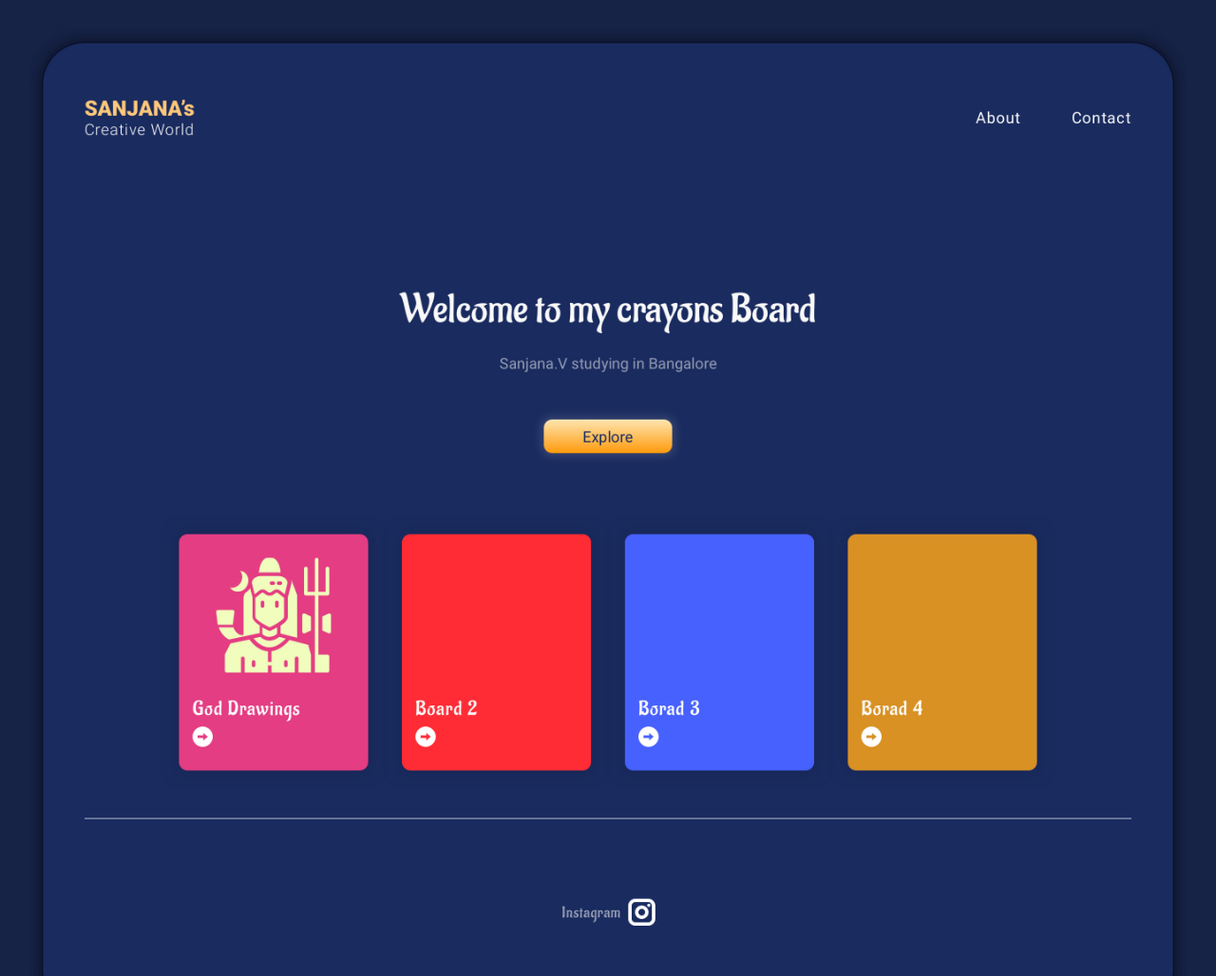
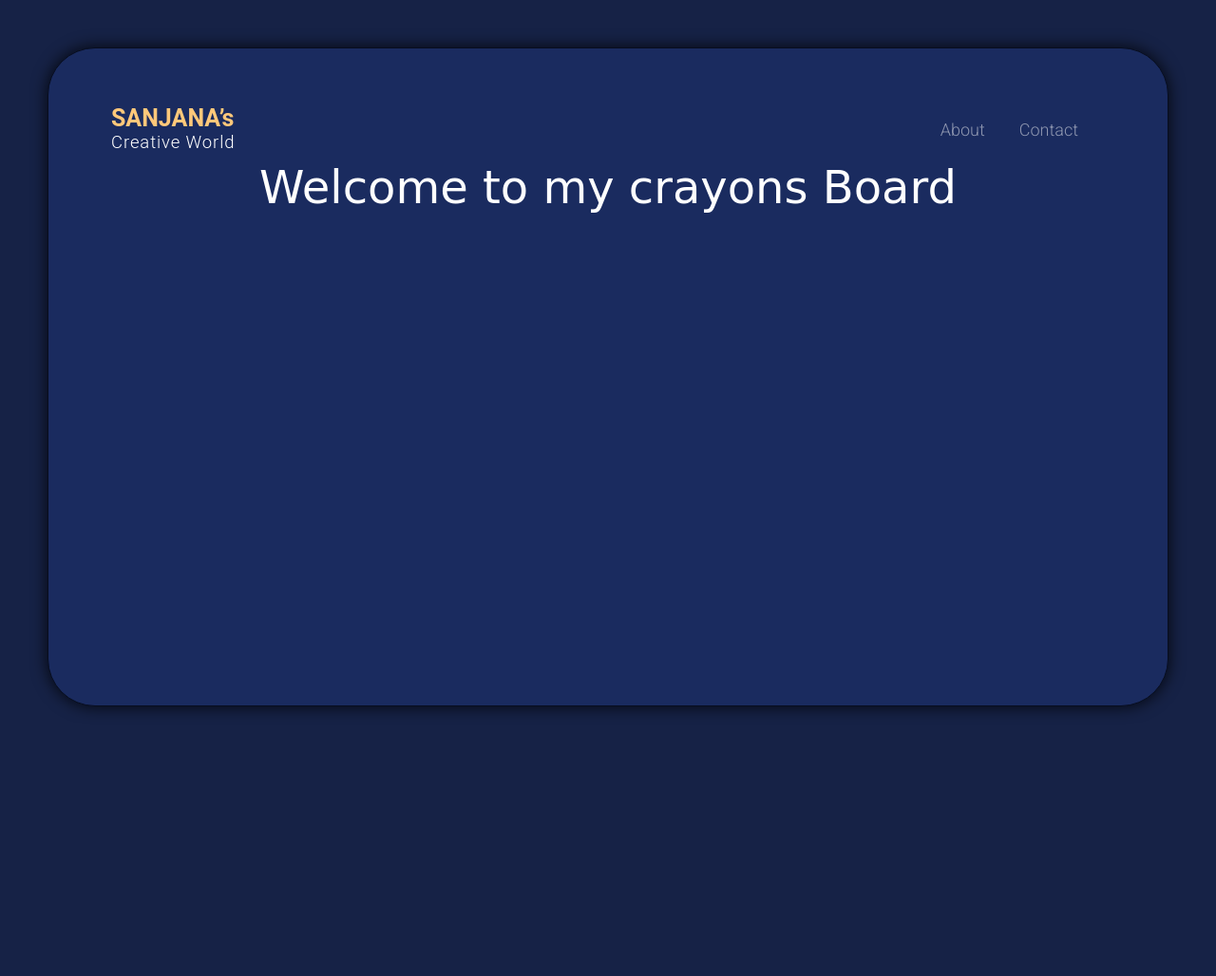
Before and after one commit to sanjuscreative/sanjanascreative.github.io, a plain HTML site: page index.html in a window 1280 px wide. Shown: the top 1028 px of the page at 95% size. After the commit the page ends 800 px from the top, so only its background shows below. Drawn offline with nearby package versions, Linux system fonts and the light colour scheme; a web font is replaced by a local one.

Commit message:
Start converting HTML home page

```diff
--- /dev/null
+++ b/assets/scss/_reset.scss
@@ -0,0 +1,43 @@
+html, body, div, span, applet, object, iframe,
+h1, h2, h3, h4, h5, h6, p, blockquote, pre,
+a, abbr, acronym, address, big, cite, code,
+del, dfn, em, img, ins, kbd, q, s, samp,
+small, strike, strong, sub, sup, tt, var,
+b, u, i, center,
+dl, dt, dd, ol, ul, li,
+fieldset, form, label, legend,
+table, caption, tbody, tfoot, thead, tr, th, td,
+article, aside, canvas, details, embed,
+figure, figcaption, footer, header, hgroup,
+menu, nav, output, ruby, section, summary,
+time, mark, audio, video {
+	margin: 0;
+	padding: 0;
+	border: 0;
+	font-size: 100%;
+	font: inherit;
+	vertical-align: baseline;
+}
+/* HTML5 display-role reset for older browsers */
+article, aside, details, figcaption, figure,
+footer, header, hgroup, menu, nav, section {
+	display: block;
+}
+body {
+	line-height: 1;
+}
+ol, ul {
+	list-style: none;
+}
+blockquote, q {
+	quotes: none;
+}
+blockquote:before, blockquote:after,
+q:before, q:after {
+	content: '';
+	content: none;
+}
+table {
+	border-collapse: collapse;
+	border-spacing: 0;
+}
--- /dev/null
+++ b/assets/scss/_variables.scss
@@ -0,0 +1,23 @@
+$base-font : 'Roboto', sans-serif;
+$base-font-size : 18px;
+$base-bgclr : #162246;
+$base-fontclr : #969EB5;
+$white : #fff;
+
+
+
+$container-bgclr : #1A2B5F;
+$container-bdrclr : #070D1F;
+
+$animation-time: 0.3s;
+
+
+
+// TRANSITION START
+@mixin transition($what: all, $length: $animation-time, $easing: ease-in-out) {
+    -moz-transition: $what $length $easing;
+    -o-transition: $what $length $easing;
+    -webkit-transition: $what $length $easing;
+    -ms-transition: $what $length $easing;
+    transition: $what $length $easing;
+}
--- /dev/null
+++ b/assets/scss/sanju-creative.scss
@@ -0,0 +1,65 @@
+// sass --watch scss/sanju-creative.scss:css/sanju-creative.css
+// ROBOTO :  Light 300,Regular 400,Medium 500,Bold 700,Black 900
+// ALADIN :  Regular 400
+// font-family: 'Aladin', cursive;
+// font-family: 'Roboto', sans-serif;
+
+@import 'reset';
+@import 'variables';
+@import url('https://fonts.googleapis.com/css2?family=Aladin&family=Roboto:wght@300;400;500;700;900&display=swap');
+
+html,
+body {
+    padding: 0;
+    margin: 0;
+}
+
+body {
+    font-family: $base-font;
+    font-size: $base-font-size;
+    background: $base-bgclr;
+    margin: 50px;
+    color: $base-fontclr;
+}
+
+// MAIN NAV BAR STYLES START
+.navbar {
+    .navbar-nav {
+        .nav-item {
+            margin-right: 20px;
+            font-weight: 300;
+
+            a {
+                @include transition;
+
+                &:hover {
+                    color: $white;
+                }
+            }
+        }
+    }
+}
+
+// MAIN NAV BAR STYLES END
+
+// MAIN CONTENT CONTAINER START
+.content-container {
+    background-color: $container-bgclr;
+    border: solid 1px $container-bdrclr;
+    -webkit-border-radius: 50px;
+    -moz-border-radius: 50px;
+    border-radius: 50px;
+    -webkit-box-shadow: 0px 0px 16px 1px rgba(0, 0, 0, 0.75);
+    -moz-box-shadow: 0px 0px 16px 1px rgba(0, 0, 0, 0.75);
+    box-shadow: 0px 0px 16px 1px rgba(0, 0, 0, 0.75);
+    padding: 50px;
+
+    .main-cont-container{
+        font-family: 'Aladin', cursive;
+        font-size: 48px;
+        color: $white;
+        min-height: 65vh;
+    }
+}
+
+// MAIN CONTENT CONTAINER END
--- a/index.html
+++ b/index.html
@@ -9,14 +9,58 @@
   <!-- Bootstrap CSS -->
   <link rel="stylesheet" href="https://maxcdn.bootstrapcdn.com/bootstrap/4.0.0/css/bootstrap.min.css"
     integrity="sha384-Gn5384xqQ1aoWXA+058RXPxPg6fy4IWvTNh0E263XmFcJlSAwiGgFAW/dAiS6JXm" crossorigin="anonymous">
-  <link rel="stylesheet" href="assets/css/sanjus-creative.css">
+  <link rel="stylesheet" href="assets/css/sanju-creative.css">
 
   <title>Sanjus Creative World</title>
 </head>
 
 <body>
 
-  <img src="assets/images/02-home.jpg" class="img-fluid" title="Sanju's Creative" alt="Sanju's Creative">
+  <!-- CONTENT CONTAINER START -->
+  <div class="content-container">
+
+    <!-- TOP HEADER NAV SECTION START -->
+    <nav class="navbar navbar-expand-md navbar-dark">
+      <a class="navbar-brand" href="#"><img src="assets/images/sanjana-logo.svg" title="Sanjana V" alt="Sanjana V"></a>
+      <button class="navbar-toggler" type="button" data-toggle="collapse" data-target="#navbarsExampleDefault"
+        aria-controls="navbarsExampleDefault" aria-expanded="false" aria-label="Toggle navigation">
+        <span class="navbar-toggler-icon"></span>
+      </button>
+
+      <div class="collapse navbar-collapse" id="navbarsExampleDefault">
+        <div class="mr-auto"></div>
+        <ul class="navbar-nav">
+          <li class="nav-item">
+            <a class="nav-link" href="#">About <span class="sr-only">(current)</span></a>
+          </li>
+          <li class="nav-item">
+            <a class="nav-link" href="#">Contact</a>
+          </li>
+        </ul>
+
+      </div>
+    </nav>
+    <!-- TOP HEADER NAV SECTION END -->
+
+
+
+    <!-- BODY CONTENT START -->
+    <div class="main-cont-container">
+      <div class="title text-center">Welcome to my crayons Board</div>
+    </div>
+    <!-- BODY CONTENT END -->
+
+
+  </div>
+  <!-- CONTENT CONTAINER END -->
+
+
+
+
+
+
+
+
 
 
   <!-- Optional JavaScript -->
```
Also changed, not shown: assets/css/sanju-creative.css (added), assets/images/sanjana-logo.svg (added), 1 other file.
